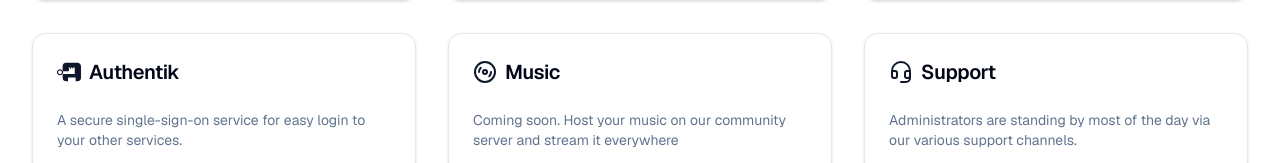
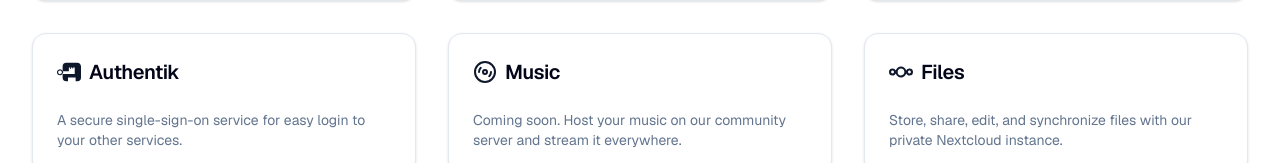
Before and after one commit to ihatenodejs/librecloud-web, a Next.js app: page / in a window 1280 px wide. Shown: the part 789-952 px from the top of the page. Built offline with nearby package versions, Linux system fonts and the light colour scheme.

Commit message:
services: add nextcloud service

```diff
--- a/app/page.tsx
+++ b/app/page.tsx
@@ -29,13 +29,13 @@
     },
     {
       title: "Music",
-      description: "Coming soon. Host your music on our community server and stream it everywhere",
+      description: "Coming soon. Host your music on our community server and stream it everywhere.",
       iconName: "Disc3",
     },
     {
-      title: "Support",
-      description: "Administrators are standing by most of the day via our various support channels.",
-      iconName: "Headset",
+      title: "Files",
+      description: "Store, share, edit, and synchronize files with our private Nextcloud instance.",
+      iconName: "SiNextcloud",
     },
   ] as const
 
--- a/components/pages/dashboard/ServicesTab.tsx
+++ b/components/pages/dashboard/ServicesTab.tsx
@@ -1,12 +1,11 @@
 import Link from "next/link"
 import { Mail, Key, ExternalLink } from "lucide-react"
-import { SiGitea, SiAuthentik } from "react-icons/si";
+import { SiGitea, SiAuthentik, SiNextcloud } from "react-icons/si";
 import { Card, CardFooter, CardDescription, CardHeader, CardTitle } from "@/components/ui/card"
 import { Button } from "@/components/ui/button"
 
 export const ServicesTab = () => (
   <div className="grid gap-6 md:grid-cols-2 lg:grid-cols-3">
-    {/* TODO: move to component */}
     <Card>
       <CardHeader>
         <CardTitle className="flex items-center">
@@ -78,5 +77,23 @@
         </Button>
       </CardFooter>
     </Card>
+
+    <Card>
+      <CardHeader>
+        <CardTitle className="flex items-center">
+          <SiNextcloud className="mr-2 h-4 w-4" />
+          Files
+        </CardTitle>
+        <CardDescription className="pt-4">Store, share, edit, and synchronize files with Nextcloud.</CardDescription>
+      </CardHeader>
+      <CardFooter>
+        <Button>
+          <ExternalLink className="h-4 w-4" />
+          <Link href="https://files.librecloud.cc/">
+            Open App
+          </Link>
+        </Button>
+      </CardFooter>
+    </Card>
   </div>
 )
--- a/components/pages/main/AnimatedIcon.tsx
+++ b/components/pages/main/AnimatedIcon.tsx
@@ -2,14 +2,14 @@
 
 import React from "react"
 import { motion } from "motion/react"
-import { Mail, Lock, Disc3, Headset } from "lucide-react"
-import { SiGitea, SiAuthentik } from "react-icons/si"
+import { Mail, Lock, Disc3 } from "lucide-react"
+import { SiGitea, SiAuthentik, SiNextcloud } from "react-icons/si"
 
 const iconMap = {
   Mail,
   Lock,
   Disc3,
-  Headset,
+  SiNextcloud,
   SiGitea,
   SiAuthentik,
 } as const
```
